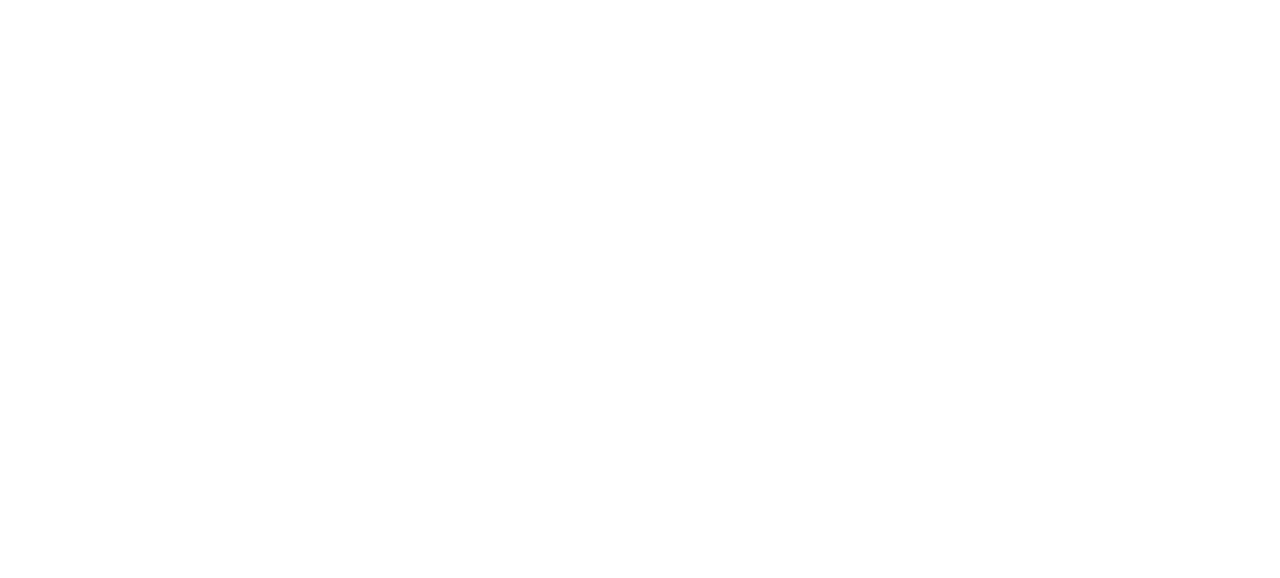
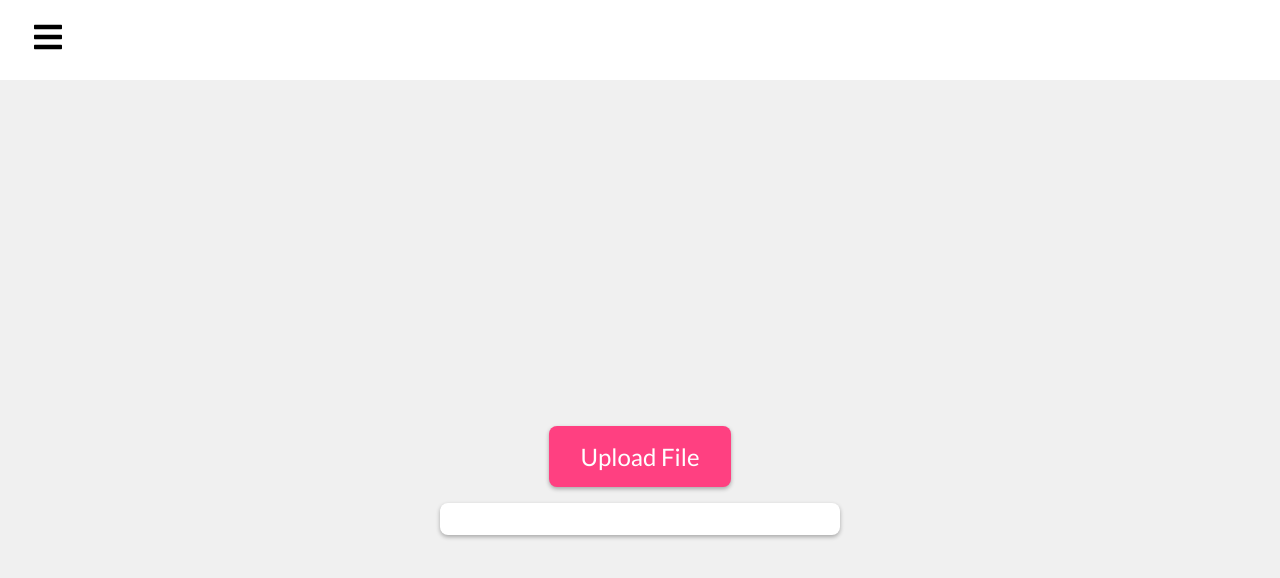
Before and after one commit to vaishnavisawant57/citibridge, a React (Create React App) app in the folder frontend/: page / in a window 1280 px wide. Shown: the top 578 px of the page. Built offline with nearby package versions, Linux system fonts and the light colour scheme.

Commit message:
file upload

```diff
--- a/frontend/package.json
+++ b/frontend/package.json
@@ -8,6 +8,9 @@
     "@testing-library/user-event": "^13.5.0",
     "react": "^18.2.0",
     "react-dom": "^18.2.0",
+    "react-excel-renderer": "^1.1.0",
+    "react-icons": "^4.8.0",
+    "react-router-dom": "^6.11.2",
     "react-scripts": "5.0.1",
     "web-vitals": "^2.1.4"
   },
--- a/frontend/src/App.css
+++ b/frontend/src/App.css
@@ -1,38 +1,96 @@
-.App {
-  text-align: center;
+@import url("https://fonts.googleapis.com/css2?family=Lato&display=swap");
+
+* {
+  box-sizing: border-box;
+  margin: 0;
+  padding: 0;
+  font-family: "Lato", sans-serif;
 }
 
-.App-logo {
-  height: 40vmin;
-  pointer-events: none;
+.home,
+.reports,
+.products {
+  display: flex;
+  height: 90vh;
+  align-items: center;
+  justify-content: center;
+  font-size: 3rem;
+  background-color: #000;
+  color: #fff;
 }
 
-@media (prefers-reduced-motion: no-preference) {
-  .App-logo {
-    animation: App-logo-spin infinite 20s linear;
-  }
+/* Navbar CSS */
+.navbar {
+  background-color: #ffffff;
+  height: 80px;
+  display: flex;
+  justify-content: flex-start;
+  align-items: center;
 }
 
-.App-header {
-  background-color: #282c34;
-  min-height: 100vh;
-  display: flex;
-  flex-direction: column;
-  align-items: center;
-  justify-content: center;
-  font-size: calc(10px + 2vmin);
-  color: white;
+.menu-bars {
+  margin-left: 2rem;
+  font-size: 2rem;
+  background: none;
+  color: #000;
 }
 
-.App-link {
-  color: #61dafb;
+.nav-menu {
+  background-color: #ffffff;
+  width: 300px;
+  height: 100vh;
+  display: flex;
+  justify-content: center;
+  position: fixed;
+  top: 0;
+  left: -100%;
+  transition: 850ms;
 }
 
-@keyframes App-logo-spin {
-  from {
-    transform: rotate(0deg);
-  }
-  to {
-    transform: rotate(360deg);
-  }
+.nav-menu.active {
+  left: 0;
+  transition: 450ms;
 }
+
+.nav-text {
+  display: flex;
+  justify-content: flex-start;
+  align-items: center;
+  padding: 8px 0px 8px 16px;
+  list-style: none;
+  height: 60px;
+}
+
+.nav-text a {
+  text-decoration: none;
+  color: #151414;
+  font-size: 18px;
+  width: 95%;
+  height: 100%;
+  display: flex;
+  align-items: center;
+  padding: 0 16px;
+  border-radius: 4px;
+}
+
+.nav-text a:hover {
+  background-color: #000000;
+  color: #fff;
+}
+
+.nav-menu-items {
+  width: 100%;
+}
+
+.navbar-toggle {
+  background-color: #ffffff;
+  width: 100%;
+  height: 80px;
+  display: flex;
+  justify-content: flex-start;
+  align-items: center;
+}
+
+span {
+  margin-left: 16px;
+}
--- /dev/null
+++ b/frontend/src/Components/SidebarData.js
@@ -0,0 +1,32 @@
+import React,{useState} from "react";
+import * as AiIcons from "react-icons/ai"
+import * as GrIcons from "react-icons/gr"
+import * as BsIcons from "react-icons/bs"
+
+export const SidebarData=[
+    {
+        title: "Home",
+        path: "/",
+        icons: <AiIcons.AiFillHome />,
+        cName: "nav-text"
+    },
+    {
+        title: "Valid Transactions",
+        path: "/valid",
+        icons: <GrIcons.GrValidate/>,
+        cName: "nav-text"
+    },
+    {
+        title: "Invalid Transactions",
+        path: "/invalid",
+        icons: <AiIcons.AiOutlineStop/>,
+        cName: "nav-text"
+    },
+    {
+        title: "All Transactions",
+        path: "/all",
+        icons: <BsIcons.BsCheckAll/>,
+        cName: "nav-text"
+    },
+
+]
--- /dev/null
+++ b/frontend/src/Components/file_upload.js
@@ -0,0 +1,82 @@
+import React, { Component } from "react";
+
+class FilePage extends Component {
+  constructor(props) {
+    super(props);
+    this.state = {
+      fileContents: "",
+    };
+    this.fileInputRef = React.createRef();
+  }
+
+  handleButtonClick = () => {
+    this.fileInputRef.current.click();
+  };
+
+  handleFileChosen = (e) => {
+    const file = e.target.files[0];
+    if (file) {
+      const reader = new FileReader();
+      reader.onload = () => {
+        const contents = reader.result;
+        this.setState({ fileContents: contents });
+      };
+      reader.readAsText(file);
+    }
+  };
+
+  render() {
+    return (
+      <div
+        style={{
+          display: "flex",
+          flexDirection: "column",
+          justifyContent: "center",
+          alignItems: "center",
+          height: "100vh",
+          background: "#f0f0f0",
+        }}
+      >
+        <button
+          style={{
+            padding: "16px 32px",
+            fontSize: "24px",
+            borderRadius: "8px",
+            background: "#ff4081",
+            color: "#fff",
+            border: "none",
+            cursor: "pointer",
+            boxShadow: "0px 2px 4px rgba(0, 0, 0, 0.3)",
+            marginBottom: "16px",
+          }}
+          onClick={this.handleButtonClick}
+        >
+          Upload File
+        </button>
+        <input
+          ref={this.fileInputRef}
+          style={{ display: "none" }}
+          type="file"
+          onChange={this.handleFileChosen}
+        />
+        <div
+          style={{
+            padding: "16px",
+            backgroundColor: "#fff",
+            borderRadius: "8px",
+            boxShadow: "0px 2px 4px rgba(0, 0, 0, 0.3)",
+            width: "400px",
+            maxHeight: "400px",
+            overflow: "auto",
+          }}
+        >
+          <pre style={{ whiteSpace: "pre-wrap", margin: "0" }}>
+            {this.state.fileContents}
+          </pre>
+        </div>
+      </div>
+    );
+  }
+}
+
+export default FilePage;
--- /dev/null
+++ b/frontend/src/Components/navs.js
@@ -0,0 +1,45 @@
+import React,{useState} from "react";
+import * as FaIcons from "react-icons/fa"
+import * as AiIcons from "react-icons/ai"
+import { Link } from "react-router-dom";
+import {SidebarData} from "./SidebarData";
+import "../App.css";
+import { IconContext } from "react-icons";
+
+function Navbar() {
+    const [sidebar, setSidebar] = useState(false);
+
+    const showSidebar = () => setSidebar(!sidebar);
+
+    return (
+      <>
+        <IconContext.Provider value={{ color: "undefined" }}>
+          <div className="navbar">
+            <Link to="#" className="menu-bars">
+              <FaIcons.FaBars onClick={showSidebar} />
+            </Link>
+          </div>
+          <nav className={sidebar ? "nav-menu active" : "nav-menu"}>
+            <ul className="nav-menu-items" onClick={showSidebar}>
+              <li className="navbar-toggle">
+                <Link to="#" className="menu-bars">
+                  <AiIcons.AiOutlineClose />
+                </Link>
+              </li>
+              {SidebarData.map((item, index) => {
+                return (
+                  <li key={index} className={item.cName}>
+                    <Link to={item.path}>
+                      {item.icons}
+                      <span>{item.title}</span>
+                    </Link>
+                  </li>
+                );
+              })}
+            </ul>
+          </nav>
+        </IconContext.Provider>
+      </>
+    );
+}
+export default Navbar;
--- /dev/null
+++ b/frontend/src/Routes/All.js
@@ -0,0 +1,9 @@
+import React from "react";
+function All(){
+    return(
+        <div className="home">
+            <h1>All</h1>
+        </div>
+    )
+}
+export default All;
--- /dev/null
+++ b/frontend/src/Routes/Home.js
@@ -0,0 +1,6 @@
+import React from "react";
+import ExcelPage from "../Components/file_upload.js";
+function Home() {
+  return <ExcelPage />;
+}
+export default Home;
--- /dev/null
+++ b/frontend/src/Routes/Invalid.js
@@ -0,0 +1,9 @@
+import React from "react";
+function Invalid(){
+    return(
+        <div className="home">
+            <h1>Invalid</h1>
+        </div>
+    )
+}
+export default Invalid;
--- /dev/null
+++ b/frontend/src/Routes/Valid.js
@@ -0,0 +1,9 @@
+import React from "react";
+function Valid(){
+    return(
+        <div className="home">
+            <h1>Valid</h1>
+        </div>
+    )
+}
+export default Valid;
--- a/frontend/src/index.js
+++ b/frontend/src/index.js
@@ -1,11 +1,64 @@
 import React from "react";
-import ReactDOM from "react-dom/client";
-import "./index.css";
-import App from "./App";
+import { createRoot } from "react-dom/client";
+import {
+  createBrowserRouter,
+  RouterProvider,
+  Route,
+  Link,
+  Outlet,
+  createRoutesFromElements,
+} from "react-router-dom";
+import Valid from "./Routes/Valid";
+import Home from "./Routes/Home";
+import Invalid from "./Routes/Invalid";
+import All from "./Routes/All";
+import Navbar from "./Components/navs";
+import "./App.css";
 
-const root = ReactDOM.createRoot(document.getElementById("root"));
-root.render(
-  <React.StrictMode>
-    <App />
-  </React.StrictMode>
+const AppLayout = () => (
+  <>
+    <Navbar />
+    <Outlet />
+  </>
 );
+
+const router = createBrowserRouter(
+  createRoutesFromElements(
+    <Route element={<AppLayout />}>
+      <Route path="/" element={<Home />} />
+      <Route path="/valid" element={<Valid />} />
+      <Route path="/invalid" element={<Invalid />} />
+      <Route path="/all" element={<All />} />
+    </Route>
+  )
+);
+
+/*const router = createBrowserRouter([
+  {
+    element: <AppLayout />,
+    children :[
+
+  {
+    path: "/",
+    element: <Home />,
+  },
+  {
+    path: "valid",
+    element: <Valid />,
+  },
+  {
+    path: "invalid",
+    element: <Invalid />,
+  },
+  {
+    path: "all",
+    element: <All />,
+  },
+]
+  }
+
+]);*/
+
+createRoot(document.getElementById("root")).render(
+  <RouterProvider router={router} />
+);
```
Also changed, not shown: 1 other file (tests, documents, lock files or other folders).
